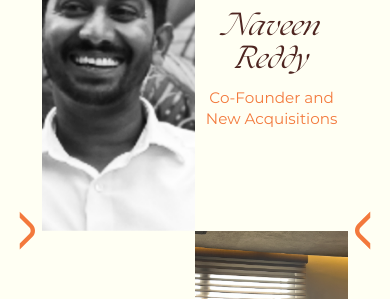
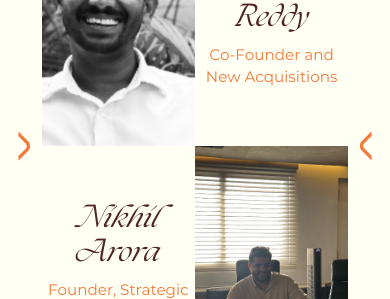
Before and after one commit to Sitezera/x-squared, a React (Vite) app: page / in a window 390 px wide. Shown: the part 2140-2439 px from the top of the page. Built offline with nearby package versions, Linux system fonts and the light colour scheme.

Commit message:
footer UI

```diff
--- a/src/components/Home/Projects.jsx
+++ b/src/components/Home/Projects.jsx
@@ -152,7 +152,7 @@ const Projects = () => {
             onClick={prevProject}
             aria-label="Previous project"
             whileHover={{ scale: 1.15, x: -5 }}
-            whileTap={{ scale: 0.95 }}
+            style={{ y: '-50%' }}
             transition={{ type: "spring", stiffness: 400, damping: 15 }}
           >
             <img className={styles.slidingButton} src={slidingBtn} alt="sliding button" />
@@ -164,6 +164,7 @@ const Projects = () => {
             aria-label="Next project"
             whileHover={{ scale: 1.15, x: 5 }}
             whileTap={{ scale: 0.95 }}
+            style={{ y: '-50%' }}
             transition={{ type: "spring", stiffness: 400, damping: 15 }}
           >
             <img className={`${styles.slidingButton} ${styles.slidingBtnRight}`} src={slidingBtn} alt="sliding button" />
--- a/src/components/Home/Projects.module.css
+++ b/src/components/Home/Projects.module.css
@@ -167,16 +167,15 @@
     width: 40px;
     height: 40px;
     border-radius: 50%;
+    background: transparent;
+    border: none;
+    padding: 0;
     display: flex;
     align-items: center;
     justify-content: center;
     cursor: pointer;
-    transition: all 0.3s ease;
     z-index: 10;
-}
-
-.navArrow:hover {
-    transform: translateY(-50%) scale(1.1);
+    outline: none;
 }
 
 .navPrev {
--- a/src/components/Home/Team.jsx
+++ b/src/components/Home/Team.jsx
@@ -56,6 +56,7 @@ const Team = () => {
             aria-label="Previous team member"
             whileHover={{ scale: 1.1, x: -5 }}
             whileTap={{ scale: 0.95 }}
+            style={{ y: '-50%' }}
             transition={{ type: "spring", stiffness: 400, damping: 15 }}
           >
             <img src={slidingBtn} alt="sliding button" />
@@ -131,7 +132,7 @@ const Team = () => {
             onClick={handleNext}
             aria-label="Next team member"
             whileHover={{ scale: 1.1, x: 5 }}
-            whileTap={{ scale: 0.95 }}
+            style={{ y: '-50%' }}
             transition={{ type: "spring", stiffness: 400, damping: 15 }}
           >
             <img className={styles['rightBtn']} src={slidingBtn} alt="sliding button" />
--- a/src/components/Home/Team.module.css
+++ b/src/components/Home/Team.module.css
@@ -70,19 +70,17 @@
 
 .nav-button {
   background: transparent;
+  border: none;
+  padding: 0;
   display: flex;
   align-items: center;
   justify-content: center;
   cursor: pointer;
-  transition: all 0.3s ease;
   position: absolute;
   top: 50%;
   transform: translateY(-50%);
   z-index: 5;
-}
-
-.nav-button:hover {
-  transform: translateY(-50%) scale(1.1);
+  outline: none;
 }
 
 .nav-left {
@@ -225,11 +223,11 @@
   }
 
   .nav-left {
-    left: -7%;
+    left: -8%;
   }
 
   .nav-right {
-    right: -7%;
+    right: -8%;
   }
 
   .nav-button img {
@@ -262,7 +260,7 @@
 
 
   .member-image-container {
-    height: 320px;
+    height: 235px;
   }
 
   .member-name {
@@ -285,6 +283,6 @@
 
   .nav-button img {
     width: 1rem;
-    height: auto;
+    height: 30px;
   }
 }
```
Also changed, not shown: 1 other file (tests, documents, lock files or other folders).
